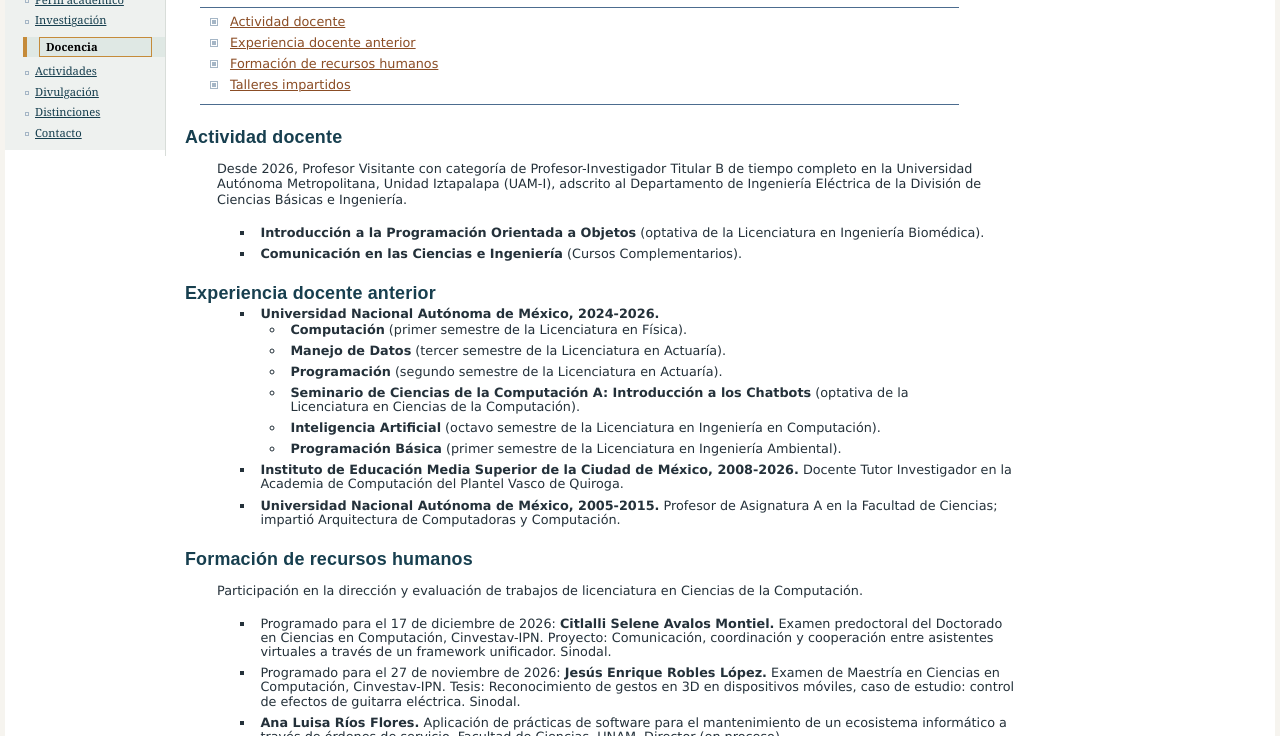
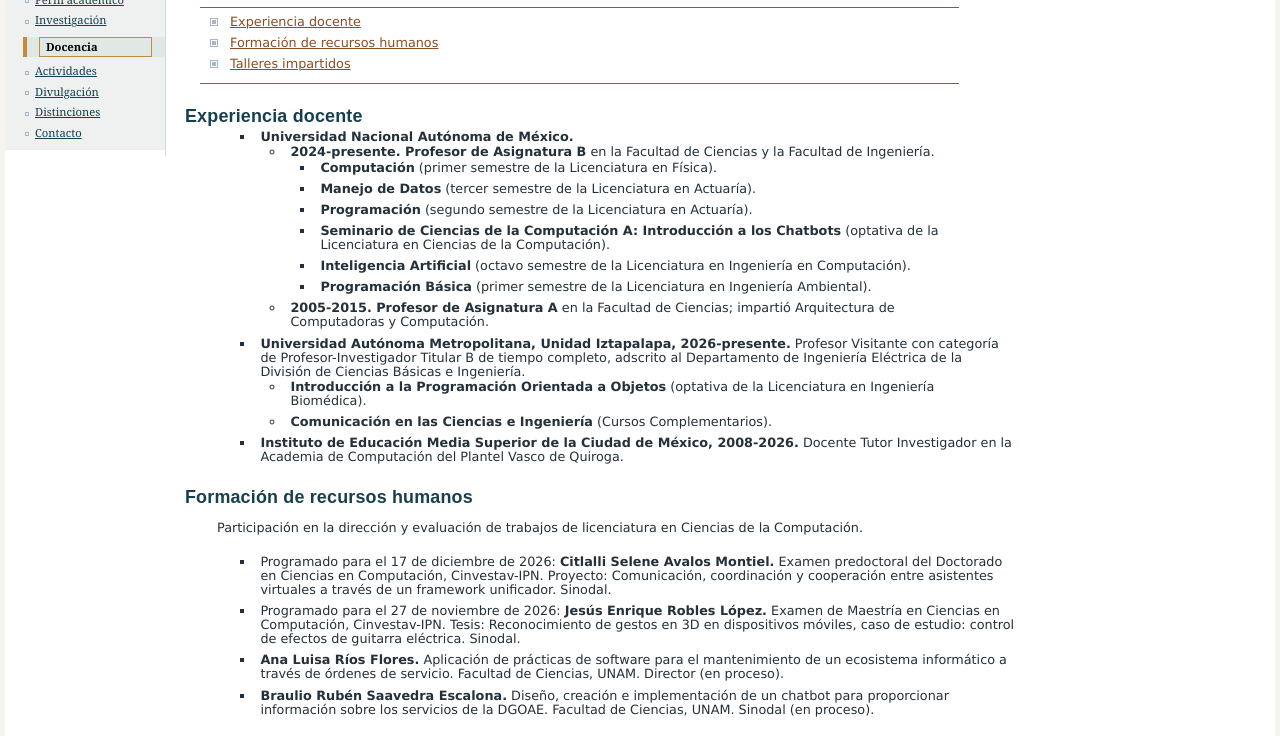
Before and after one commit to jofidev/jofidev.github.io, a plain HTML site: page docencia.html in a window 1280 px wide. Shown: the part 55-791 px from the top of the page. Drawn offline with Linux system fonts and the light colour scheme.

Commit message:
Unifica la experiencia docente

```diff
--- a/docencia.html
+++ b/docencia.html
@@ -90,10 +90,7 @@
 <div id="minitoc-area">
 <ul class="minitoc">
 <li>
-<a href="#actual">Actividad docente</a>
-</li>
-<li>
-<a href="#experiencia-docente">Experiencia docente anterior</a>
+<a href="#experiencia-docente">Experiencia docente</a>
 </li>
 <li>
 <a href="#recursos-humanos">Formaci&oacute;n de recursos humanos</a>
@@ -105,42 +102,21 @@
 </div>
 
 
-<a name="actual"></a>
-<h2 class="h3">Actividad docente</h2>
-<div class="section">
-<p>
-	Desde 2026, Profesor Visitante con categor&iacute;a de Profesor-Investigador
-	Titular B de tiempo completo en la Universidad Aut&oacute;noma Metropolitana,
-	Unidad Iztapalapa (UAM-I), adscrito al Departamento de Ingenier&iacute;a El&eacute;ctrica
-	de la Divisi&oacute;n de Ciencias B&aacute;sicas e Ingenier&iacute;a.
-      </p>
-<ul class="lista-sangrada">
-
-<li>
-
-<strong>Introducci&oacute;n a la Programaci&oacute;n Orientada a Objetos</strong>
-	  (optativa de la Licenciatura en Ingenier&iacute;a Biom&eacute;dica).
-	</li>
-
-<li>
-
-<strong>Comunicaci&oacute;n en las Ciencias e Ingenier&iacute;a</strong>
-	  (Cursos Complementarios).
-	</li>
-
-</ul>
-</div>
-
-
 <a name="experiencia-docente"></a>
-<h2 class="h3">Experiencia docente anterior</h2>
+<h2 class="h3">Experiencia docente</h2>
 <div class="section">
 <ul class="lista-sangrada">
 
 <li>
 
-<strong>Universidad Nacional Aut&oacute;noma de M&eacute;xico, 2024-2026.</strong>
+<strong>Universidad Nacional Aut&oacute;noma de M&eacute;xico.</strong>
 
+<ul>
+
+<li>
+
+<strong>2024-presente. Profesor de Asignatura B</strong> en la Facultad
+	      de Ciencias y la Facultad de Ingenier&iacute;a.
 	      <ul>
 
 <li>
@@ -185,15 +161,42 @@
 
 <li>
 
-<strong>Instituto de Educaci&oacute;n Media Superior de la Ciudad de M&eacute;xico, 2008-2026.</strong>
-	  Docente Tutor Investigador en la Academia de Computaci&oacute;n del Plantel Vasco de Quiroga.
+<strong>2005-2015. Profesor de Asignatura A</strong> en la Facultad de
+	      Ciencias; imparti&oacute; Arquitectura de Computadoras y Computaci&oacute;n.
+	    </li>
+
+</ul>
+
 </li>
 
 <li>
 
-<strong>Universidad Nacional Aut&oacute;noma de M&eacute;xico, 2005-2015.</strong>
-	  Profesor de Asignatura A en la Facultad de Ciencias; imparti&oacute; Arquitectura
-	  de Computadoras y Computaci&oacute;n.
+<strong>Universidad Aut&oacute;noma Metropolitana, Unidad Iztapalapa, 2026-presente.</strong>
+	  Profesor Visitante con categor&iacute;a de Profesor-Investigador Titular B de
+	  tiempo completo, adscrito al Departamento de Ingenier&iacute;a El&eacute;ctrica de la
+	  Divisi&oacute;n de Ciencias B&aacute;sicas e Ingenier&iacute;a.
+	  <ul>
+
+<li>
+
+<strong>Introducci&oacute;n a la Programaci&oacute;n Orientada a Objetos</strong>
+	      (optativa de la Licenciatura en Ingenier&iacute;a Biom&eacute;dica).
+	    </li>
+
+<li>
+
+<strong>Comunicaci&oacute;n en las Ciencias e Ingenier&iacute;a</strong>
+	      (Cursos Complementarios).
+	    </li>
+
+</ul>
+
+</li>
+
+<li>
+
+<strong>Instituto de Educaci&oacute;n Media Superior de la Ciudad de M&eacute;xico, 2008-2026.</strong>
+	  Docente Tutor Investigador en la Academia de Computaci&oacute;n del Plantel Vasco de Quiroga.
 	</li>
 
 </ul>
```
Also changed, not shown: en/teaching.html (+42 -38 lines). Lines whose indentation alone changed are shown as unchanged.
